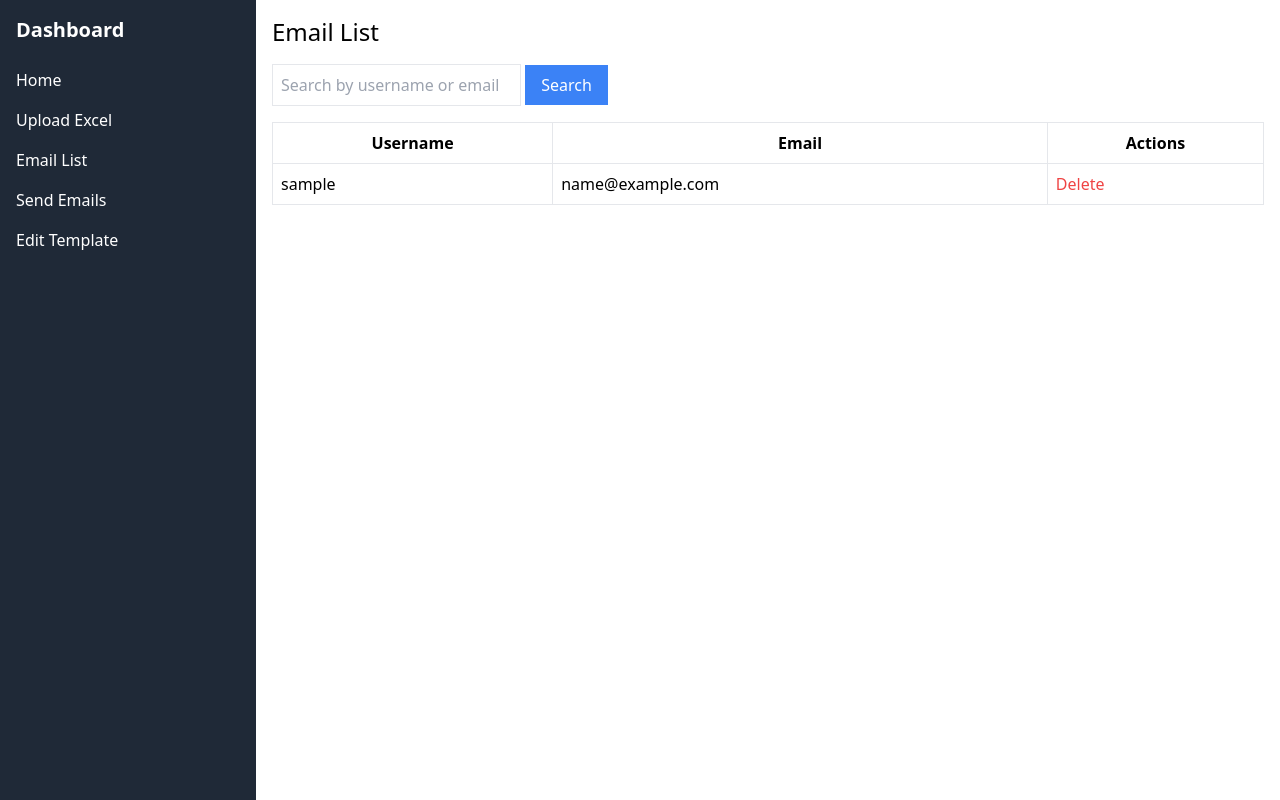
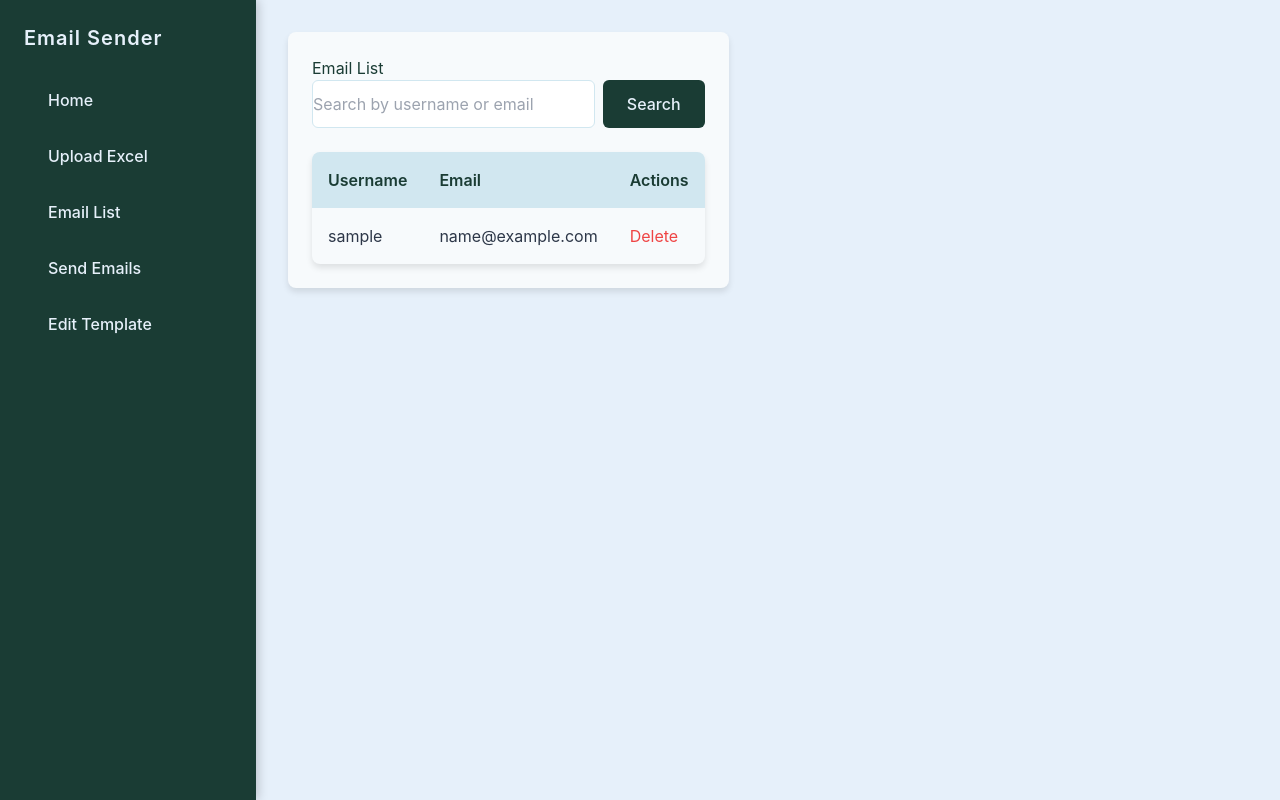
Before and after one commit to alexwaya0/email-marketing, a Django app: template sender/templates/sender/email_list.html in a window 1280 px wide. Run offline with Django 3.2, Linux system fonts and the light colour scheme; the template is opened without the code that fills it: most values are stand-ins (such as "Sample title", 1, 10 or a date in 2020); some libraries are stand-ins or nearby versions.

Commit message:
attempt UI furnishing part 1

```diff
--- a/sender/templates/sender/base.html
+++ b/sender/templates/sender/base.html
@@ -1,4 +1,3 @@
-<!-- sender/templates/sender/base.html -->
 <!DOCTYPE html>
 <html lang="en">
 <head>
@@ -6,23 +5,142 @@
     <meta name="viewport" content="width=device-width, initial-scale=1.0">
     <title>Email Sender App</title>
     <script src="https://cdn.tailwindcss.com"></script>
+    <style>
+        /* Modern, polished styling with dark teal sidebar and muted teal body */
+        body {
+            font-family: -apple-system, BlinkMacSystemFont, 'San Francisco', 'Helvetica Neue', Helvetica, Arial, sans-serif;
+            background-color: #E6F0FA; /* Muted teal background */
+            color: #2D3748; /* Dark gray for text */
+            margin: 0;
+            line-height: 1.6;
+        }
+        aside {
+            background-color: #1A3C34; /* Dark teal sidebar */
+            box-shadow: 2px 0 10px rgba(0, 0, 0, 0.2);
+            transition: all 0.3s ease;
+        }
+        aside h1 {
+            font-size: 1.5rem;
+            font-weight: 600;
+            color: #E6F0FA;
+            letter-spacing: 0.05em;
+        }
+        aside a {
+            color: #E6F0FA;
+            font-weight: 500;
+            padding: 0.75rem 1.5rem;
+            display: block;
+            border-radius: 0.375rem;
+            transition: all 0.2s ease;
+        }
+        aside a:hover {
+            background-color: #25544A; /* Lighter dark teal on hover */
+            transform: translateX(5px);
+        }
+        main {
+            background-color: #E6F0FA;
+            min-height: 100vh;
+            padding: 2rem;
+        }
+        .container {
+            max-width: 1200px;
+            margin: 0 auto;
+        }
+        h2 {
+            font-size: 2rem;
+            font-weight: 700;
+            color: #1A3C34;
+            margin-bottom: 1.5rem;
+        }
+        button, .btn {
+            background-color: #1A3C34;
+            color: #E6F0FA;
+            padding: 0.75rem 1.5rem;
+            border-radius: 0.375rem;
+            font-weight: 500;
+            transition: all 0.3s ease;
+            border: none;
+            cursor: pointer;
+        }
+        button:hover, .btn:hover {
+            background-color: #25544A;
+            transform: translateY(-2px);
+            box-shadow: 0 4px 6px rgba(0, 0, 0, 0.1);
+        }
+        table {
+            background-color: #F7FAFC;
+            border-radius: 0.5rem;
+            overflow: hidden;
+            box-shadow: 0 4px 6px rgba(0, 0, 0, 0.1);
+        }
+        th {
+            background-color: #D1E7F0;
+            color: #1A3C34;
+            font-weight: 600;
+            padding: 1rem;
+            text-align: left;
+        }
+        td {
+            padding: 1rem;
+            border-bottom: 1px solid #E2E8F0;
+        }
+        tr:last-child td {
+            border-bottom: none;
+        }
+        input, textarea {
+            border: 1px solid #D1E7F0;
+            border-radius: 0.375rem;
+            padding: 0.75rem;
+            width: 100%;
+            transition: all 0.3s ease;
+        }
+        input:focus, textarea:focus {
+            outline: none;
+            border-color: #1A3C34;
+            box-shadow: 0 0 0 3px rgba(26, 60, 52, 0.2);
+        }
+        .pagination {
+            display: flex;
+            gap: 0.5rem;
+            margin-top: 1rem;
+        }
+        .pagination a, .pagination span {
+            padding: 0.5rem 1rem;
+            border-radius: 0.375rem;
+            background-color: #F7FAFC;
+            color: #1A3C34;
+            text-decoration: none;
+            transition: all 0.3s ease;
+        }
+        .pagination a:hover {
+            background-color: #D1E7F0;
+        }
+        .card {
+            background-color: #F7FAFC;
+            border-radius: 0.5rem;
+            padding: 1.5rem;
+            box-shadow: 0 4px 6px rgba(0, 0, 0, 0.1);
+        }
+    </style>
 </head>
 <body class="flex">
-    <aside class="w-64 bg-gray-800 text-white h-screen fixed">
-        <div class="p-4">
-            <h1 class="text-xl font-bold">Dashboard</h1>
-            <ul class="mt-4">
-                <li><a href="{% url 'dashboard' %}" class="block py-2 hover:bg-gray-700">Home</a></li>
-                <li><a href="{% url 'upload_excel' %}" class="block py-2 hover:bg-gray-700">Upload Excel</a></li>
-                <li><a href="{% url 'email_list' %}" class="block py-2 hover:bg-gray-700">Email List</a></li>
-                <li><a href="{% url 'send_emails' %}" class="block py-2 hover:bg-gray-700">Send Emails</a></li>
-                <li><a href="{% url 'edit_template' %}" class="block py-2 hover:bg-gray-700">Edit Template</a></li>
+    <aside class="w-64 h-screen fixed">
+        <div class="p-6">
+            <h1 class="text-xl">Email Sender</h1>
+            <ul class="mt-6 space-y-2">
+                <li><a href="{% url 'dashboard' %}">Home</a></li>
+                <li><a href="{% url 'upload_excel' %}">Upload Excel</a></li>
+                <li><a href="{% url 'email_list' %}">Email List</a></li>
+                <li><a href="{% url 'send_emails' %}">Send Emails</a></li>
+                <li><a href="{% url 'edit_template' %}">Edit Template</a></li>
             </ul>
         </div>
     </aside>
-    <main class="ml-64 p-4 w-full">
-        {% block content %}
-        {% endblock %}
+    <main class="ml-64">
+        <div class="container">
+            {% block content %}
+            {% endblock %}
+        </div>
     </main>
 </body>
 </html>
--- a/sender/templates/sender/email_list.html
+++ b/sender/templates/sender/email_list.html
@@ -1,41 +1,46 @@
-<!-- sender/templates/sender/email_list.html -->
 {% extends 'sender/base.html' %}
 
 {% block content %}
-<h2 class="text-2xl">Email List</h2>
-<form method="get" class="mt-4">
-    <input type="text" name="q" value="{{ request.GET.q }}" placeholder="Search by username or email" class="border p-2">
-    <button type="submit" class="bg-blue-500 text-white px-4 py-2">Search</button>
+<div class="card">
+    <h2>Email List</h2>
+    <form method="get" class="flex gap-2 mb-6">
+        <input type="text" name="q" value="{{ request.GET.q }}" placeholder="Search by username or email" class="flex-grow">
+        <button type="submit" class="btn">Search</button>
     </form>
-<table class="mt-4 w-full border">
+    <table class="w-full">
         <thead>
             <tr>
-            <th class="border p-2">Username</th>
-            <th class="border p-2">Email</th>
-            <th class="border p-2">Actions</th>
+                <th>Username</th>
+                <th>Email</th>
+                <th>Actions</th>
             </tr>
         </thead>
         <tbody>
             {% for email in emails %}
             <tr>
-            <td class="border p-2">{{ email.username }}</td>
-            <td class="border p-2">{{ email.email }}</td>
-            <td class="border p-2">
-                <a href="{% url 'delete_email' email.pk %}" class="text-red-500">Delete</a>
+                <td>{{ email.username }}</td>
+                <td>{{ email.email }}</td>
+                <td>
+                    <a href="{% url 'delete_email' email.pk %}" class="text-red-500 hover:underline">Delete</a>
                 </td>
+            </tr>
+            {% empty %}
+            <tr>
+                <td colspan="3" class="text-center text-gray-500">No emails found.</td>
             </tr>
             {% endfor %}
         </tbody>
     </table>
     {% if is_paginated %}
-<div class="mt-4">
+    <div class="pagination">
         {% if page_obj.has_previous %}
-    <a href="?page={{ page_obj.previous_page_number }}" class="px-2 py-1 bg-gray-200">Previous</a>
+        <a href="?page={{ page_obj.previous_page_number }}">Previous</a>
         {% endif %}
         <span>Page {{ page_obj.number }} of {{ page_obj.paginator.num_pages }}</span>
         {% if page_obj.has_next %}
-    <a href="?page={{ page_obj.next_page_number }}" class="px-2 py-1 bg-gray-200">Next</a>
+        <a href="?page={{ page_obj.next_page_number }}">Next</a>
         {% endif %}
     </div>
     {% endif %}
+</div>
 {% endblock %}
```
Also changed, not shown: sender/templates/sender/dashboard.html (+4 -3 lines), sender/templates/sender/edit_template.html (+12 -8 lines), sender/templates/sender/upload_excel.html (+11 -7 lines). Lines whose indentation alone changed are shown as unchanged.
